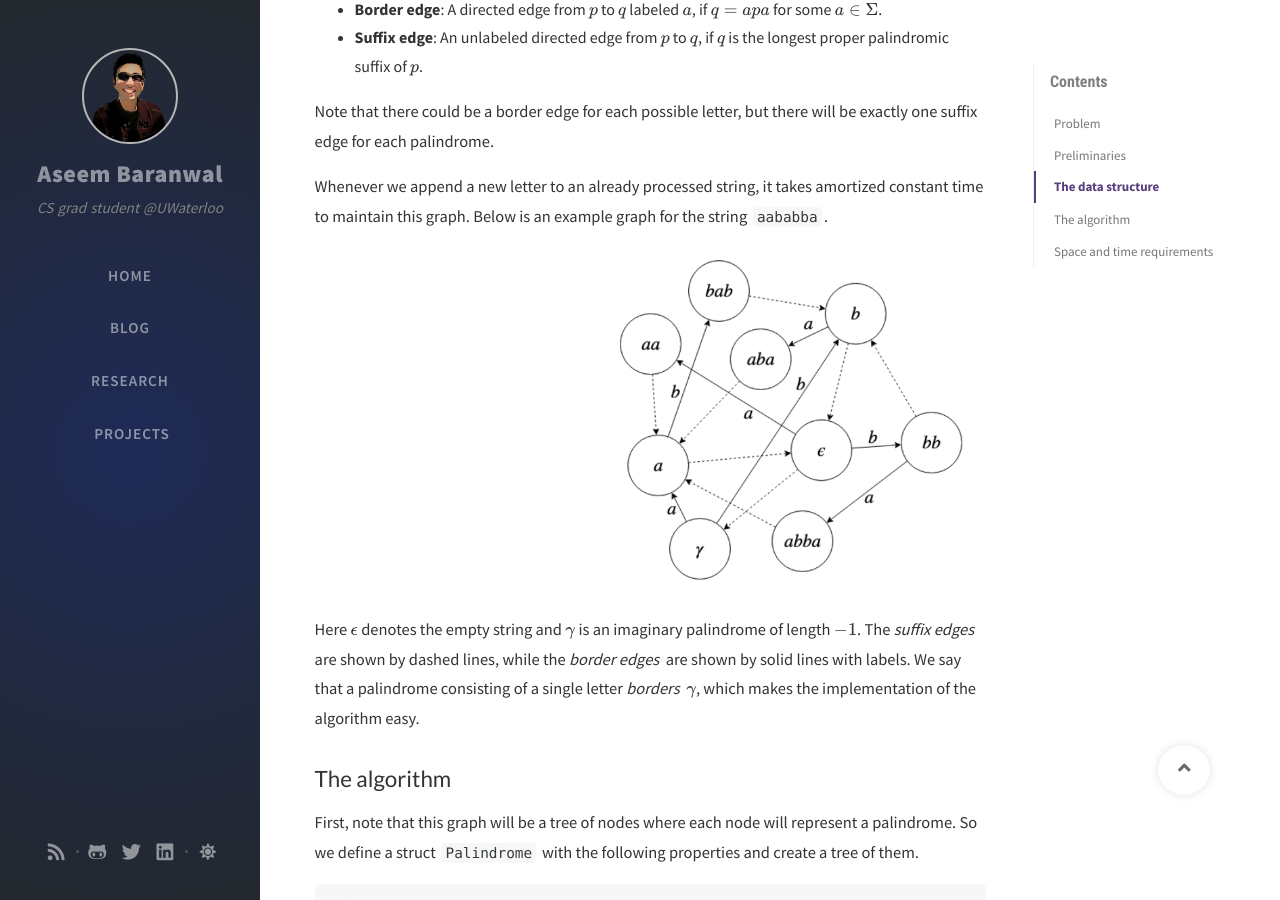
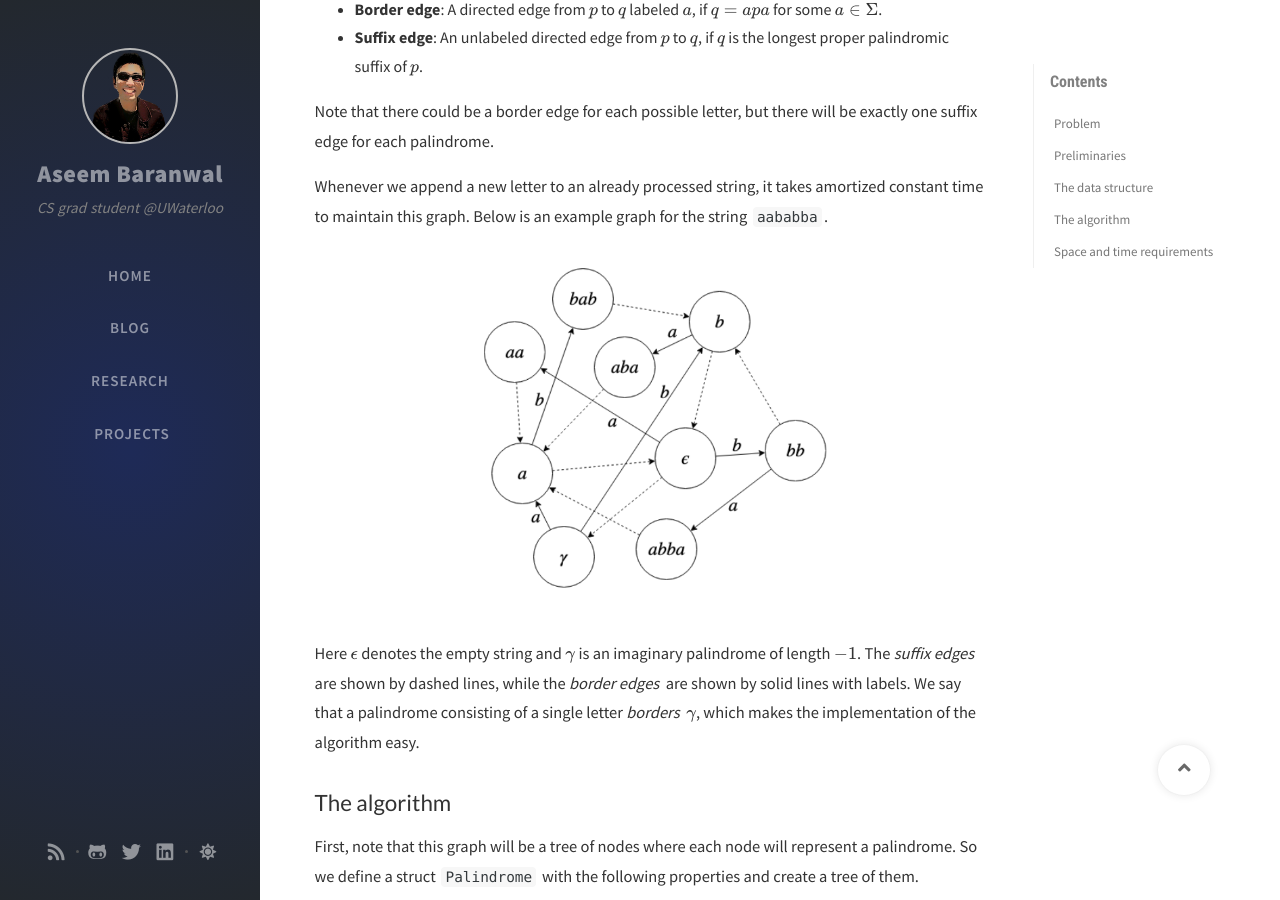
Before and after one commit to aseemrb/aseemrb.github.io, a Jekyll site: the page built from _posts/2019-07-20-count-palindromes.md, in a window 1280 px wide and 900 px high, scrolled down 1088 px. Built offline with Jekyll 4.4.1, drawn with Linux system fonts in a browser that asks for light colours; nearby versions of some CDN libraries; formulas are drawn with MathJax 3; comment, search, counter and statistics services are not loaded.

Commit message:
center graph

```diff
--- a/_posts/2019-07-20-count-palindromes.md
+++ b/_posts/2019-07-20-count-palindromes.md
@@ -28,7 +28,7 @@ Note that there could be a border edge for each possible letter, but there will
 
 Whenever we append a new letter to an already processed string, it takes amortized constant time to maintain this graph. Below is an example graph for the string `aababba`.
 
-<img class="mx-auto d-block" src="{{site.baseurl}}/images/count-palindromes/graph.png" alt="graph" width="400">
+<img class="mx-auto" src="{{site.baseurl}}/images/count-palindromes/graph.png" alt="graph" width="400">
 
 Here $$\epsilon$$ denotes the empty string and $$\gamma$$ is an imaginary palindrome of length $$-1$$. The *suffix edges* are shown by dashed lines, while the *border edges* are shown by solid lines with labels. We say that a palindrome consisting of a single letter *borders* $$\gamma$$, which makes the implementation of the algorithm easy.
 
```
